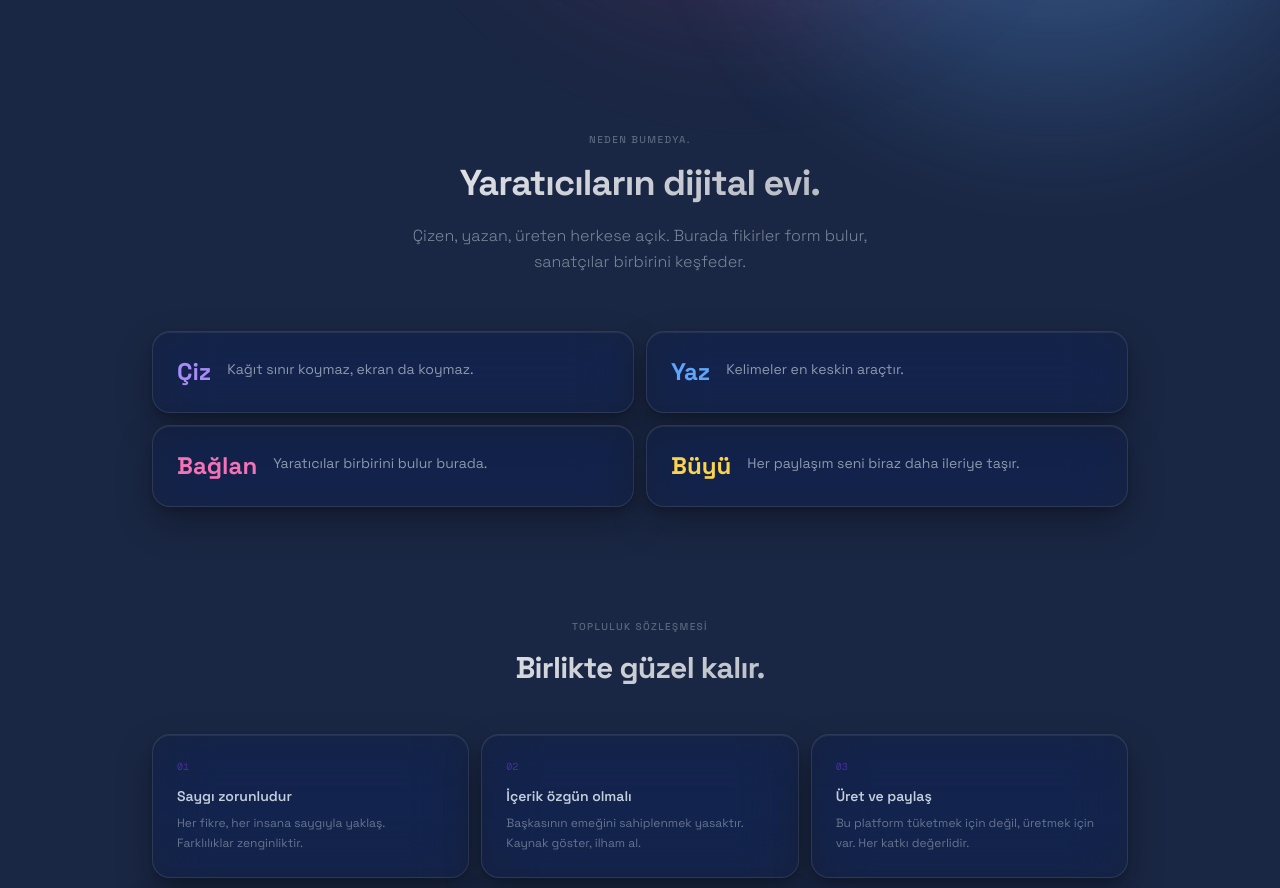
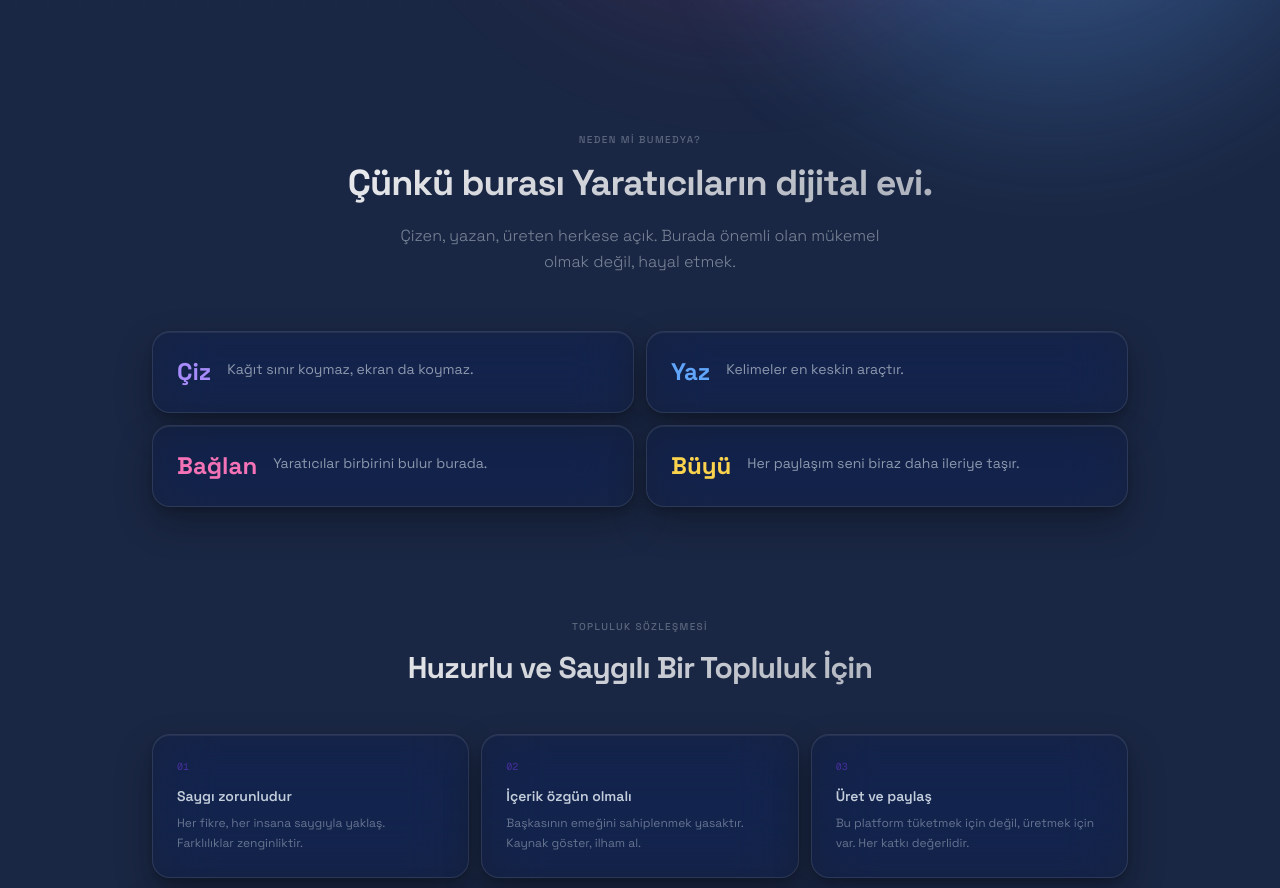
Before and after one commit to begumdonmez/bumedya-portal, a Next.js app: page / in a window 1280 px wide. Shown: the part 780-1668 px from the top of the page. Built offline with nearby package versions, Linux system fonts and the light colour scheme; no server answers; the database is empty.

Commit message:
update texts

```diff
--- a/src/app/home/page.tsx
+++ b/src/app/home/page.tsx
@@ -17,11 +17,11 @@
 }
 
 const MANIFESTO_LINES = [
-    "Bumedya bir platform değil, bir duruş.",
-    "Üretmek tüketmekten daha değerlidir.",
-    "Her çizgi, her kelime, her nota — bir varlık kanıtı.",
-    "Sınırlar bulanıklaşır. Fikirler form bulur.",
-    "Yaratıcılar birbirini burada bulur.",
+    "Bumedya sadece bir topluluk değil hayal gücünüzü ateşleyen bir fitil.",
+    "Üretmek kadar düşünmek ve çabalamak da değerlidir.",
+    "Her çizgi, her kelime, her nota mükemmel olmak zorunda olmadan muhteşem",
+    "Burada sınır yok hayal gücü var.",
+    "Kusursuzu aramayın, kusurlarımız bizi biz yapan şeylerdir.",
 ];
 
 export default async function HomePage() {
--- a/src/app/page.tsx
+++ b/src/app/page.tsx
@@ -143,13 +143,13 @@
             {/* PILLARS */}
             <section id="kesfet" className="relative z-10 px-4 sm:px-6 py-20 sm:py-28 max-w-5xl mx-auto">
                 <div className="text-center mb-14">
-                    <p className="label-caps mb-4">Neden bumedya.</p>
+                    <p className="label-caps mb-4">Neden mi bumedya?</p>
                     <h2 className="text-3xl sm:text-4xl font-bold tracking-tight text-gradient-white mb-5">
-                        Yaratıcıların dijital evi.
+                        Çünkü burası Yaratıcıların dijital evi.
                     </h2>
                     <p className="text-base font-light leading-relaxed max-w-lg mx-auto"
                        style={{ color: "rgba(240,249,255,0.45)" }}>
-                        Çizen, yazan, üreten herkese açık. Burada fikirler form bulur, sanatçılar birbirini keşfeder.
+                        Çizen, yazan, üreten herkese açık. Burada önemli olan mükemel olmak değil, hayal etmek.
                     </p>
                 </div>
 
@@ -173,7 +173,7 @@
                 <div className="text-center mb-12">
                     <p className="label-caps mb-4">Topluluk Sözleşmesi</p>
                     <h2 className="text-2xl sm:text-3xl font-bold tracking-tight text-gradient-white">
-                        Birlikte güzel kalır.
+                        Huzurlu ve Saygılı Bir Topluluk İçin
                     </h2>
                 </div>
 
--- a/src/app/profil/page.tsx
+++ b/src/app/profil/page.tsx
@@ -2,7 +2,7 @@
 
 import { useEffect, useState } from "react";
 import { useRouter } from "next/navigation";
-import { Zap, Shield, Palette, PenLine, BadgeCheck, Sparkles, Award, ChevronLeft, ChevronRight } from "lucide-react";
+import { Zap, Shield, Palette, PenLine, BadgeCheck, Sparkles, Award, ChevronLeft, ChevronRight, Eye } from "lucide-react";
 import type { ElementType } from "react";
 import Link from "next/link";
 import { toast } from "sonner";
@@ -22,12 +22,12 @@
 }
 
 /* ─── Topluluk rolü (member / creator) ─────────────────────── */
-const ROLE_CONFIG = {
+const ROLE_CONFIG: Record<string, { label: string; sublabel: string; desc: string; icon: ElementType; color: string; bg: string; border: string; dot: string }> = {
     member: {
         label: "İzleyici",
         sublabel: "Member",
         desc: "Topluluğu keşfeder, beğenir ve yorum yapar.",
-        icon: "👁",
+        icon: Eye,
         color: "rgba(147,197,253,0.9)",
         bg: "rgba(59,130,246,0.08)",
         border: "rgba(59,130,246,0.2)",
@@ -37,7 +37,7 @@
         label: "Üretici",
         sublabel: "Creator",
         desc: "Çizim ve yazı paylaşır, stüdyoya erişir.",
-        icon: "✏️",
+        icon: PenLine,
         color: "rgba(167,139,250,0.9)",
         bg: "rgba(124,58,237,0.08)",
         border: "rgba(124,58,237,0.25)",
@@ -289,9 +289,9 @@
                         Topluluk Türü
                     </p>
                     <div className="flex items-center gap-4">
-                        <div className="w-12 h-12 rounded-2xl flex items-center justify-center text-xl shrink-0"
-                             style={{ background: "rgba(255,255,255,0.05)", border: `1px solid ${roleConf.border}` }}>
-                            {roleConf.icon}
+                        <div className="w-12 h-12 rounded-2xl flex items-center justify-center shrink-0"
+                             style={{ background: "rgba(255,255,255,0.05)", border: `1px solid ${roleConf.border}`, color: roleConf.color }}>
+                            <roleConf.icon size={20} strokeWidth={1.8} />
                         </div>
                         <div className="flex-1">
                             <div className="flex items-baseline gap-2 mb-0.5">
```
